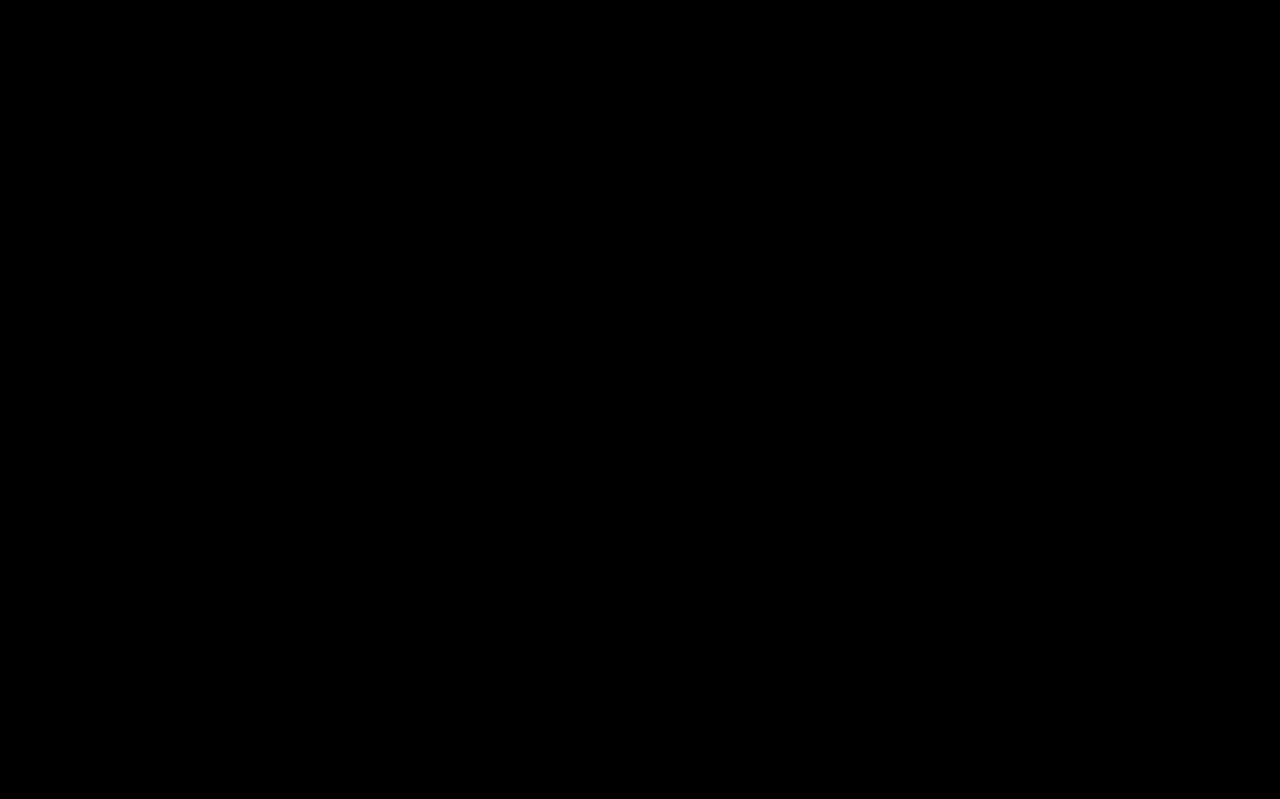
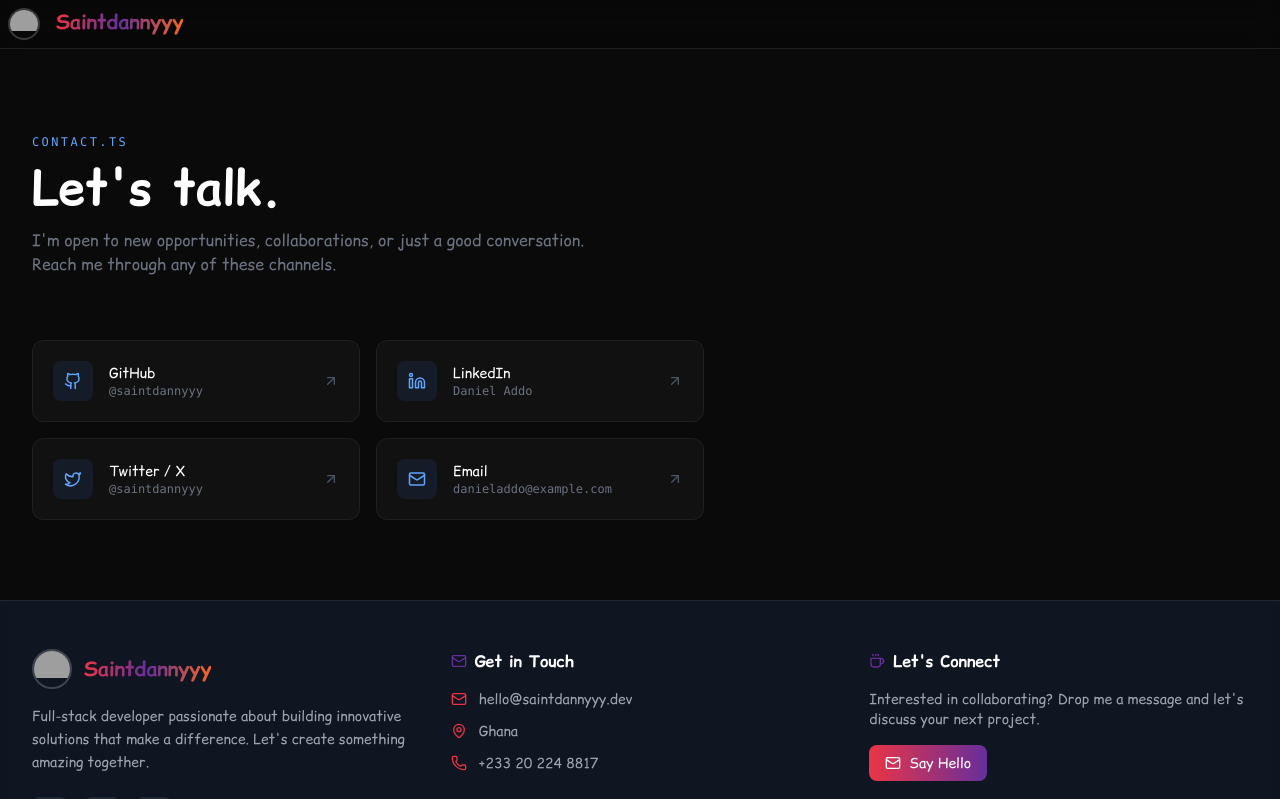
Before and after one commit to saintdannyyy/saintdannyyy-portfolio, a Next.js app: page /contact in a window 1280 px wide. Before the commit this address had no page. Shown: the top 799 px of the page. Built offline with nearby package versions, Linux system fonts and the light colour scheme; grey boxes are pictures that could not be loaded.

Commit message:
feat: add ContactPage component with social links and layout

```diff
--- /dev/null
+++ b/app/contact/page.js
@@ -0,0 +1,85 @@
+"use client";
+
+import Header from "@/components/Header";
+import Footer from "@/components/Footer";
+import { Github, Linkedin, Twitter, Mail, ArrowUpRight } from "lucide-react";
+
+const links = [
+  {
+    icon: Github,
+    label: "GitHub",
+    handle: "@saintdannyyy",
+    href: "https://github.com/saintdannyyy",
+  },
+  {
+    icon: Linkedin,
+    label: "LinkedIn",
+    handle: "Daniel Addo",
+    href: "https://www.linkedin.com/in/saintdannyyy",
+  },
+  {
+    icon: Twitter,
+    label: "Twitter / X",
+    handle: "@saintdannyyy",
+    href: "https://x.com/saintdannyyy",
+  },
+  {
+    icon: Mail,
+    label: "Email",
+    handle: "danieladdo@example.com",
+    href: "mailto:danieladdo@example.com",
+  },
+];
+
+export default function ContactPage() {
+  return (
+    <div className="flex flex-col min-h-screen bg-[#0a0a0a] text-white">
+      <Header />
+
+      <main className="flex-1 max-w-7xl mx-auto w-full px-4 sm:px-6 lg:px-8 pt-32 pb-20">
+        {/* Header */}
+        <span className="text-blue-400 text-xs font-mono uppercase tracking-[0.2em]">
+          contact.ts
+        </span>
+        <h1 className="text-4xl sm:text-5xl font-bold font-comic text-white mt-3 mb-4">
+          Let's talk.
+        </h1>
+        <p className="text-gray-500 max-w-xl mb-16">
+          I'm open to new opportunities, collaborations, or just a good
+          conversation. Reach me through any of these channels.
+        </p>
+
+        {/* Links */}
+        <div className="grid sm:grid-cols-2 gap-4 max-w-2xl">
+          {links.map(({ icon: Icon, label, handle, href }) => (
+            <a
+              key={label}
+              href={href}
+              target={href.startsWith("mailto") ? "_self" : "_blank"}
+              rel="noreferrer"
+              className="flex items-center justify-between gap-4 p-5 bg-[#111] border border-white/[0.06] rounded-xl hover:border-blue-500/30 hover:bg-white/[0.02] transition-all duration-200 group"
+            >
+              <div className="flex items-center gap-4">
+                <div className="w-10 h-10 rounded-lg bg-blue-500/10 flex items-center justify-center shrink-0">
+                  <Icon size={18} className="text-blue-400" />
+                </div>
+                <div>
+                  <p className="text-sm text-white font-medium font-comic">
+                    {label}
+                  </p>
+                  <p className="text-xs font-mono text-gray-500">{handle}</p>
+                </div>
+              </div>
+              <ArrowUpRight
+                size={16}
+                className="text-gray-600 group-hover:text-blue-400 transition-colors"
+              />
+            </a>
+          ))}
+        </div>
+      </main>
+
+      <Footer />
+    </div>
+  );
+}
```
